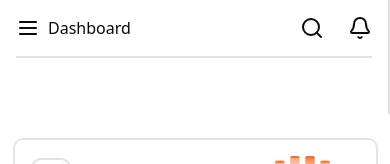
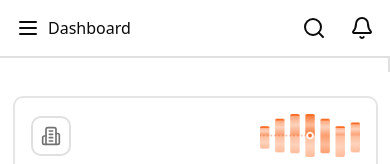
Before and after one commit to abdulakeem-asiru/Real-Estate-Dashboard, a Next.js app: page /dashboard in a window 390 px wide. Shown: the top 164 px of the page. Built offline with nearby package versions, Linux system fonts and the light colour scheme.

Commit message:
Light and dark mode

```diff
--- a/src/app/dashboard/layout.tsx
+++ b/src/app/dashboard/layout.tsx
@@ -8,7 +8,7 @@ import HeaderComponent from "../parts/shared/header";
         <SideNav />
       </div>
       <div  className="w-full max-md:flex-wrap">
-    <div className="h-[90px] px-6 w-full border-b-2 border-[var(--border-color)] hidden md:flex items-center"><HeaderComponent /></div>
+    <header className="h-[90px] px-6 w-full border-b-2 border-[var(--border-color)] hidden md:flex items-center"><HeaderComponent /></header>
       <div className="p-6 overflow-y-scroll md:p-8 h-full md:max-h-[calc(100vh-50px)]">{children}</div>
       </div>
     </div>
--- a/src/app/parts/shared/MobileHeader.tsx
+++ b/src/app/parts/shared/MobileHeader.tsx
@@ -29,10 +29,9 @@ export default function MobileHeader(){
     const pathname = usePathname();
     return(
         <>
-
         {/* Mobile Header */}
-        <div className='flex justify-between items-center pb-4 md:hidden border-b-2
-            border-[var(--border-color)]'>
+        <div className='flex justify-between items-center w-full top-0 left-0 p-4 md:hidden border-b-2 fixed
+            border-[var(--border-color)] bg-[var(--background)] z-10'>
             <div className='flex gap-2'><MobileSideNav Hambuger={<Menu className='text-[var(--icon-secondary)]'/>}/><span className='font-medium'>Dashboard</span></div>
             <div className='flex items-center justify-center gap-6'>
             <Search className='text-[var(--icon-secondary)]'/>
--- a/src/app/parts/shared/sidenav.tsx
+++ b/src/app/parts/shared/sidenav.tsx
@@ -5,7 +5,7 @@ import ThemeToggle from './ThemeToggle';
 
 export default function SideNav(){
     return(
-        <div className="flex h-full flex-col px-4 py-4 md:px-3 border-r-2 border-[#E0E0E0] overflow-y-scroll scrollbar-hide ">
+        <aside className="flex h-full flex-col px-4 py-4 md:px-3 border-r-2 border-[#E0E0E0] overflow-y-scroll scrollbar-hide ">
             <div className="">
             <div className="w-32 text-white md:w-40 mb-10 hidden md:block">
           <Logo />
@@ -18,6 +18,6 @@ export default function SideNav(){
             <ThemeToggle />
             </div>
 
-        </div>
+        </aside>
     )
 }
```
